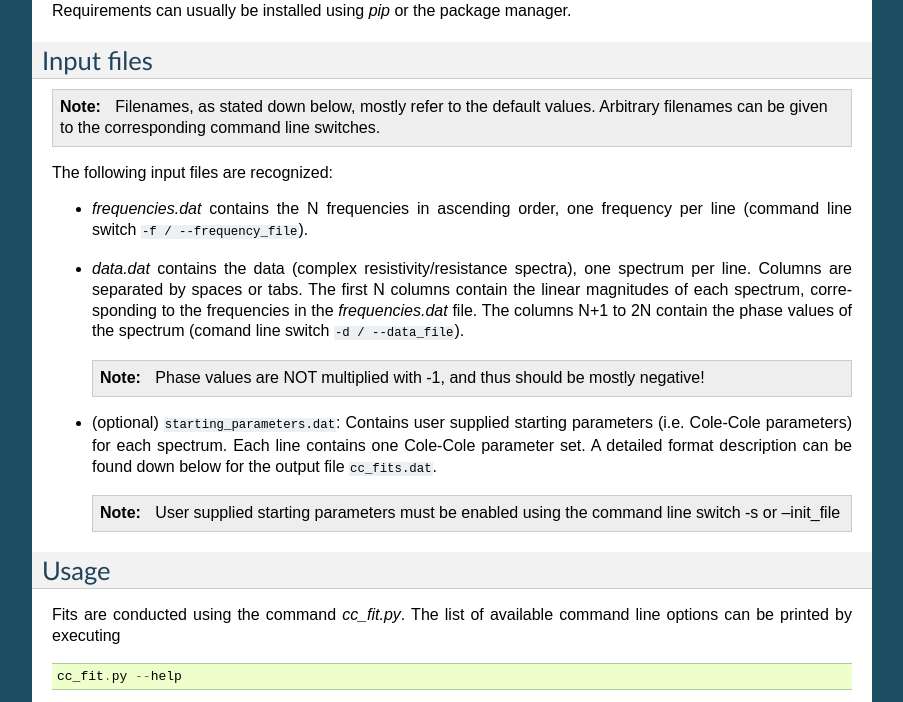
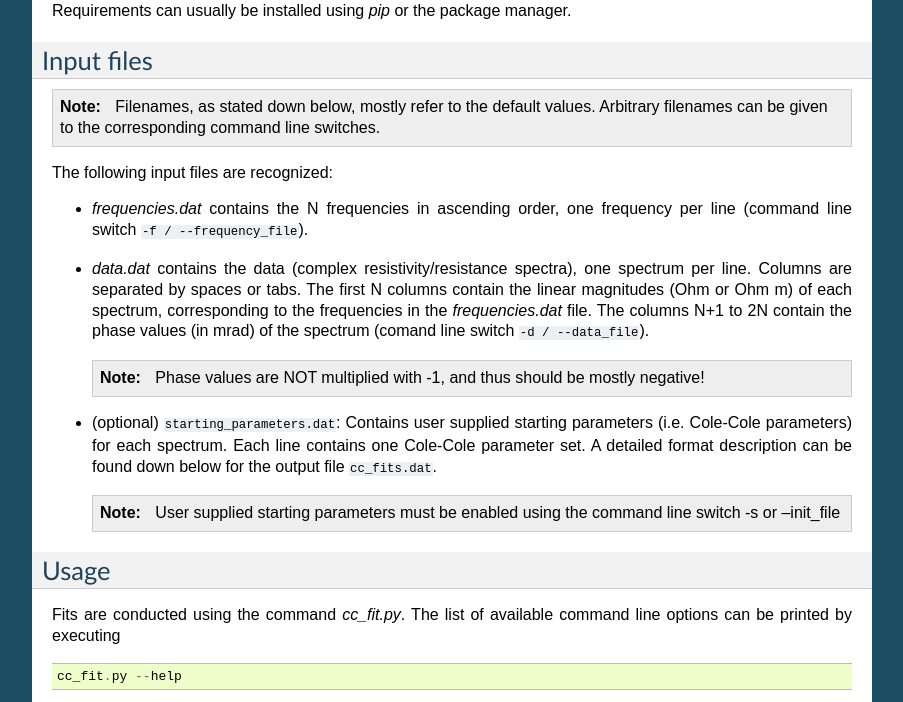
Before and after one commit to m-weigand/Cole-Cole-fit, a Sphinx documentation site: the page built from doc/index.rst, in a window 1280 px wide and 900 px high, scrolled down 1475 px, cut to the strip 0-702 px from the top of the window. Shown: the whole strip, without its empty margins (198-1101 px from the left). Built offline with Sphinx 7.4.7, drawn with Linux system fonts in a browser that asks for light colours; formulas are drawn with MathJax 3.

Commit message:
clarify input format

```diff
--- a/doc/index.rst
+++ b/doc/index.rst
@@ -75,9 +75,9 @@ The following input files are recognized:
   frequency per line (command line switch ``-f / --frequency_file``).
 * `data.dat` contains the data (complex resistivity/resistance spectra), one
   spectrum per line. Columns are separated by spaces or tabs. The first N
-  columns contain the linear magnitudes of each spectrum, corresponding to the
+  columns contain the linear magnitudes (Ohm or Ohm m) of each spectrum, corresponding to the
   frequencies in the `frequencies.dat` file. The columns N+1 to 2N contain the
-  phase values of the spectrum (comand line switch ``-d / --data_file``).
+  phase values (in mrad) of the spectrum (comand line switch ``-d / --data_file``).
 
   .. note::
 
```
